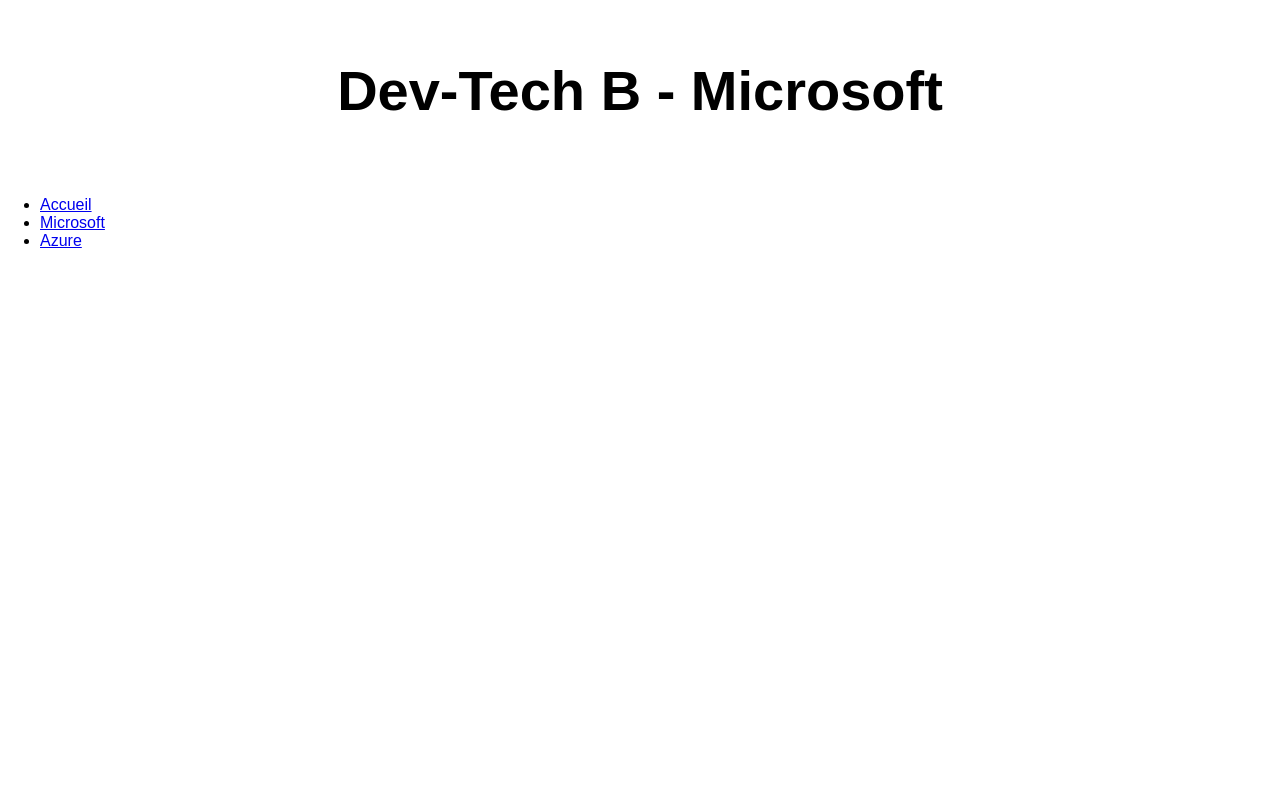
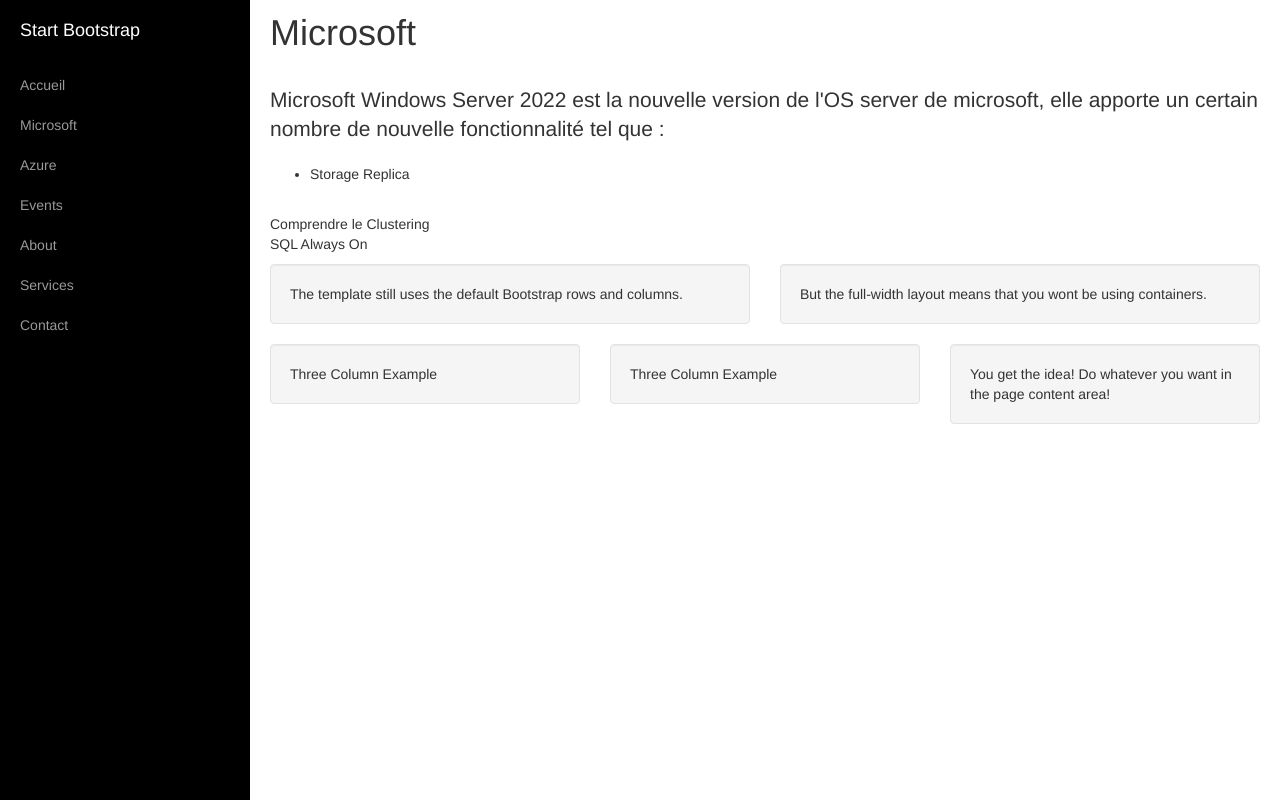
Before and after one commit to Petit-tech/my-first-static-web-app, a website: page src/microsoft.html in a window 1280 px wide. Drawn offline with Linux system fonts and the light colour scheme.

Commit message:
Update microsoft.html

```diff
--- a/src/microsoft.html
+++ b/src/microsoft.html
@@ -1,25 +1,92 @@
 <!DOCTYPE html>
 <html lang="en">
+  <head>
+    <meta charset="utf-8">
+    <meta name="viewport" content="width=device-width, initial-scale=1.0">
+    <meta name="description" content="">
+    <meta name="author" content="">
 
-<head>
-  <meta charset="UTF-8">
-  <meta name="viewport" content="width=device-width, initial-scale=1.0">
-  <link rel="stylesheet" href="styles.css">
-  <title>Dev - Tech B - Microsoft</title>
-</head>
+    <title>Dev - Tech B</title>
 
-<body>
-  <main>
-    <h1>Dev-Tech B - Microsoft</h1>
-  </main>
-  <div>
-  	<ul>
-      <li><a href="index.html">Accueil</a></li>
-  		<li><a href="microsoft.html">Microsoft</a></li>
-  		<li><a href="Azure.html">Azure</a></li>
-    </ul>
-  </div>
+    <!-- Bootstrap core CSS -->
+    <link href="css/bootstrap.css" rel="stylesheet">
 
-</body>
+    <!-- Add custom CSS here -->
+    <link href="css/simple-sidebar.css" rel="stylesheet">
+    <link href="font-awesome/css/font-awesome.min.css" rel="stylesheet">
 
+  </head>
+
+  <body>
+
+    <div id="wrapper">
+
+      <!-- Sidebar -->
+      <div id="sidebar-wrapper">
+        <ul class="sidebar-nav">
+          <li class="sidebar-brand"><a href="#">Start Bootstrap</a></li>
+          <li><a href="inedx.html">Accueil</a></li>
+          <li><a href="Microsoft.html">Microsoft</a></li>
+          <li><a href="Azure.html">Azure</a></li>
+          <li><a href="#">Events</a></li>
+          <li><a href="#">About</a></li>
+          <li><a href="#">Services</a></li>
+          <li><a href="#">Contact</a></li>
+        </ul>
+      </div>
+
+      <!-- Page content -->
+      <div id="page-content-wrapper">
+        <div class="content-header">
+          <h1>
+            <a id="menu-toggle" href="#" class="btn btn-default"><i class="icon-reorder"></i></a>
+            Microsoft
+          </h1>
+
+
+        </div>
+        <!-- Keep all page content within the page-content inset div! -->
+        <div class="page-content inset">
+          <div class="row">
+            <div class="col-md-12">
+              <p class="lead">Microsoft Windows Server 2022 est la nouvelle version de l'OS server de microsoft, elle apporte un certain nombre de nouvelle fonctionnalité tel que :
+                <ul>
+                  <li>Storage Replica</li>
+              </ul>
+		    	<br/>Comprendre le Clustering
+		    	<br/>SQL Always On </p>
+            </div>
+            <div class="col-md-6">
+              <p class="well">The template still uses the default Bootstrap rows and columns.</p>
+            </div>
+            <div class="col-md-6">
+              <p class="well">But the full-width layout means that you wont be using containers.</p>
+            </div>
+            <div class="col-md-4">
+              <p class="well">Three Column Example</p>
+            </div>
+            <div class="col-md-4">
+              <p class="well">Three Column Example</p>
+            </div>
+            <div class="col-md-4">
+              <p class="well">You get the idea! Do whatever you want in the page content area!</p>
+            </div>
+          </div>
+        </div>
+      </div>
+
+    </div>
+
+    <!-- JavaScript -->
+    <script src="js/jquery-1.10.2.js"></script>
+    <script src="js/bootstrap.js"></script>
+
+    <!-- Custom JavaScript for the Menu Toggle -->
+    <script>
+    $("#menu-toggle").click(function(e) {
+        e.preventDefault();
+        $("#wrapper").toggleClass("active");
+    });
+    </script>
+  </body>
 </html>
```
